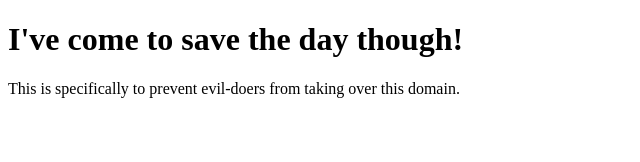
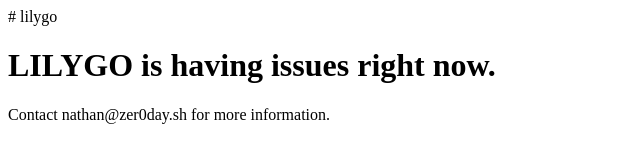
Before and after one commit to scalyone/lilygo, a plain HTML site: page index.html in a window 1280 px wide. Shown: the whole page, without its empty margins (0-640 px from the left). Drawn offline with Linux system fonts and the light colour scheme.

Commit message:
Update index.html

```diff
--- a/index.html
+++ b/index.html
@@ -1,10 +1,8 @@
+# lilygo
 <!DOCTYPE html>
 <html>
-  <head>
-    <title>Looks like lilygo is having issues right now.</title>
-  </head>
   <body>
-    <h1>I've come to save the day though!</h1>
-    <p>This is specifically to prevent evil-doers from taking over this domain.</p>
+    <h1>LILYGO is having issues right now.</h1>
+    <p>Contact nathan@zer0day.sh for more information.</p>
   </body>
 </html>
```
